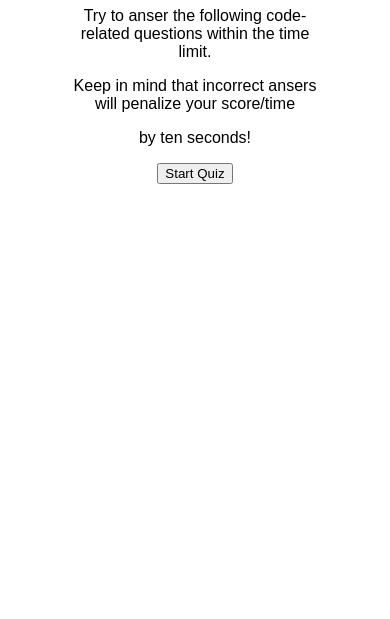
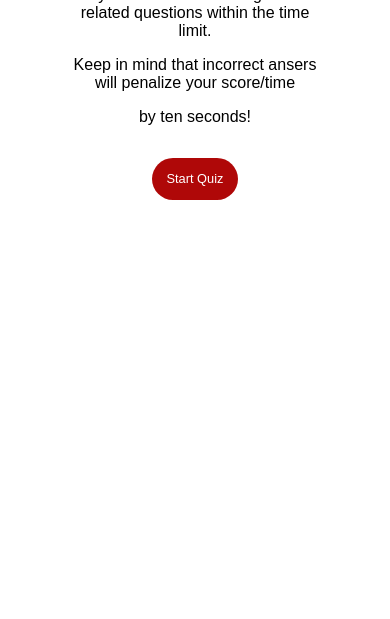
Before and after one commit to Dom231/Coding-Quiz, a plain HTML site: page index.html in a window 390 px wide. Shown: the part 225-844 px from the top of the page. Drawn offline with Linux system fonts and the light colour scheme.

Commit message:
will activate timer when clicking button

```diff
--- a/index.html
+++ b/index.html
@@ -21,14 +21,16 @@
 
 
     </span>
-    <main>
+    <div id = "main">
+        <section>
         <h1>Coding Quiz Challange </h1>
         <p>Try to anser the following code-related questions within the time limit.</p>
          <p>Keep in mind that incorrect ansers will penalize your score/time</p>
              <p>by ten seconds!
         </p>
-        <button>Start Quiz</button>
-    </main>
+        <button onclick= "setTime()" class = "btn" >Start Quiz</button>
+        </section>
+    </div>
 
 
 
--- a/script.js
+++ b/script.js
@@ -5,7 +5,7 @@ var timeEl = document.querySelector(".time");
 var mainEl = document.getElementById("main");
 timeEl.textContent = "Time : 0"
 
-var secondsLeft = 60;
+var secondsLeft = 3;
 
 function setTime() {
   // Sets interval in variable
@@ -23,13 +23,16 @@ function setTime() {
   }, 1000);
 }
 
-// // Function to create and append colorsplosion image
-// function sendMessage() {
-//   timeEl.textContent = " ";
-//   var imgEl = document.createElement("img");
-//   imgEl.setAttribute("src", "images/image_1.jpg");
-//   mainEl.appendChild(imgEl);
+//One time reaches zero, message will display Game Over
+function sendMessage() {
+  timeEl.textContent = " ";
+  mainEl.textContent =" ";
+  mainEl.setAttribute("style", "text-align: center; padding: 100px;");
+  var ulEl = document.createElement("ul");
+  ulEl.setAttribute("style", "font-size: 250px; font-weight: bold;text-align: center");
+  ulEl.textContent = "Game Over";
+  mainEl.appendChild(ulEl);
 
-// }
+}
 
 // setTime();
--- a/style.css
+++ b/style.css
@@ -41,7 +41,35 @@
     padding: 14px 16px;
 
   }
-  main {
+  section {
     text-align: center;
     padding:60px
   }
+  .btn {
+    border: none;
+    background-color: hsl(360, 91%, 36%);
+    border-radius: 25px;
+    box-shadow: rgba(0, 0, 0, 0.1) 0px 1px 6px 0px rgba(0, 0, 0, 0.2) 0px 1px 1px
+      0px;
+    color: hsl(0, 0%, 100%);
+    display: inline-block;
+    font-size: 22px;
+    line-height: 22px;
+    margin: 16px 16px 16px 20px;
+    padding: 14px 34px;
+    text-align: center;
+    cursor: pointer;
+  }
+
+@media (max-width: 690px) {
+  .btn {
+    font-size: 1rem;
+    margin: 16px 0px 0px 0px;
+    padding: 10px 15px;
+  }
+}
+  @media (max-width: 500px) {
+    .btn {
+      font-size: 0.8rem;
+    }
+  }
```
